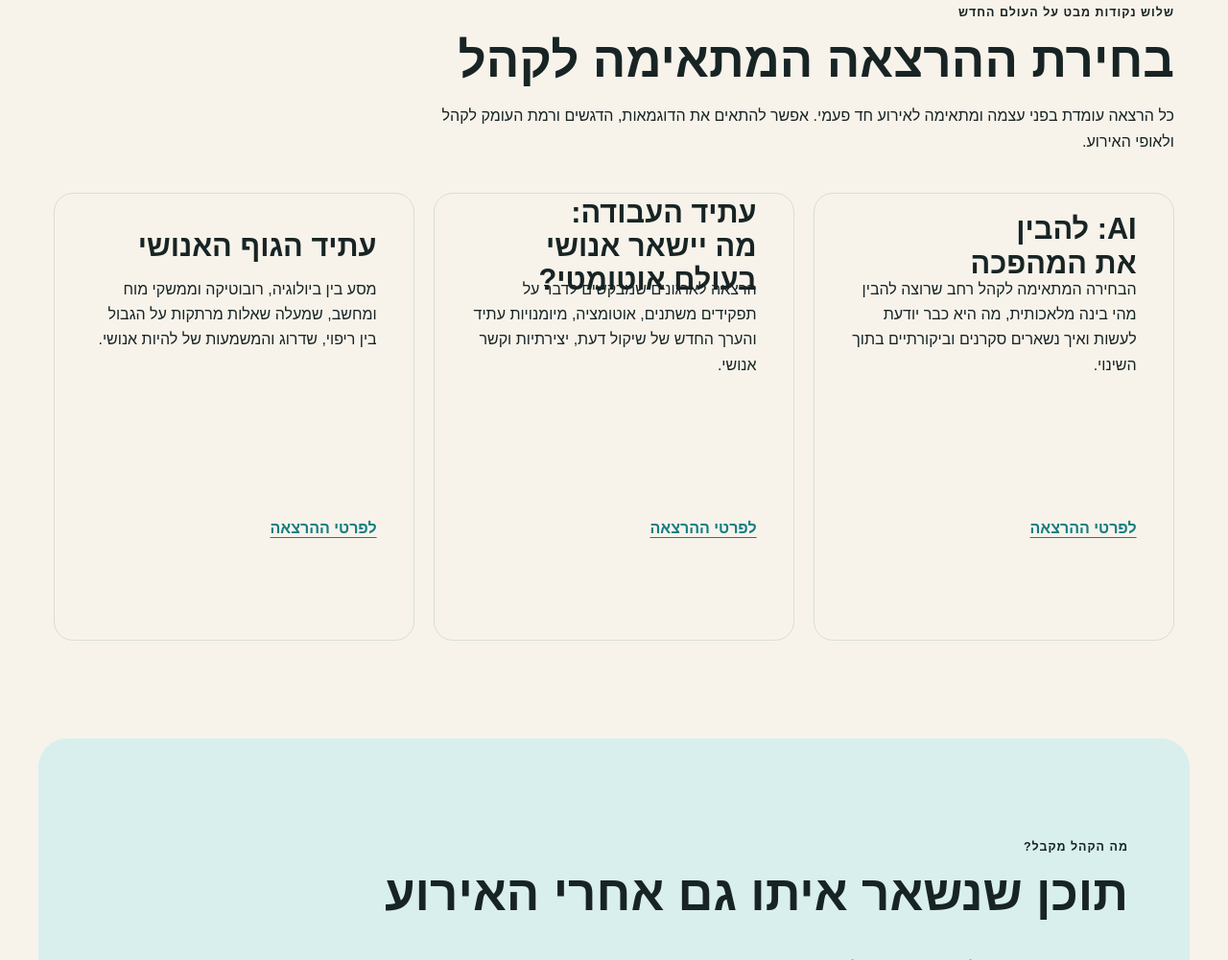
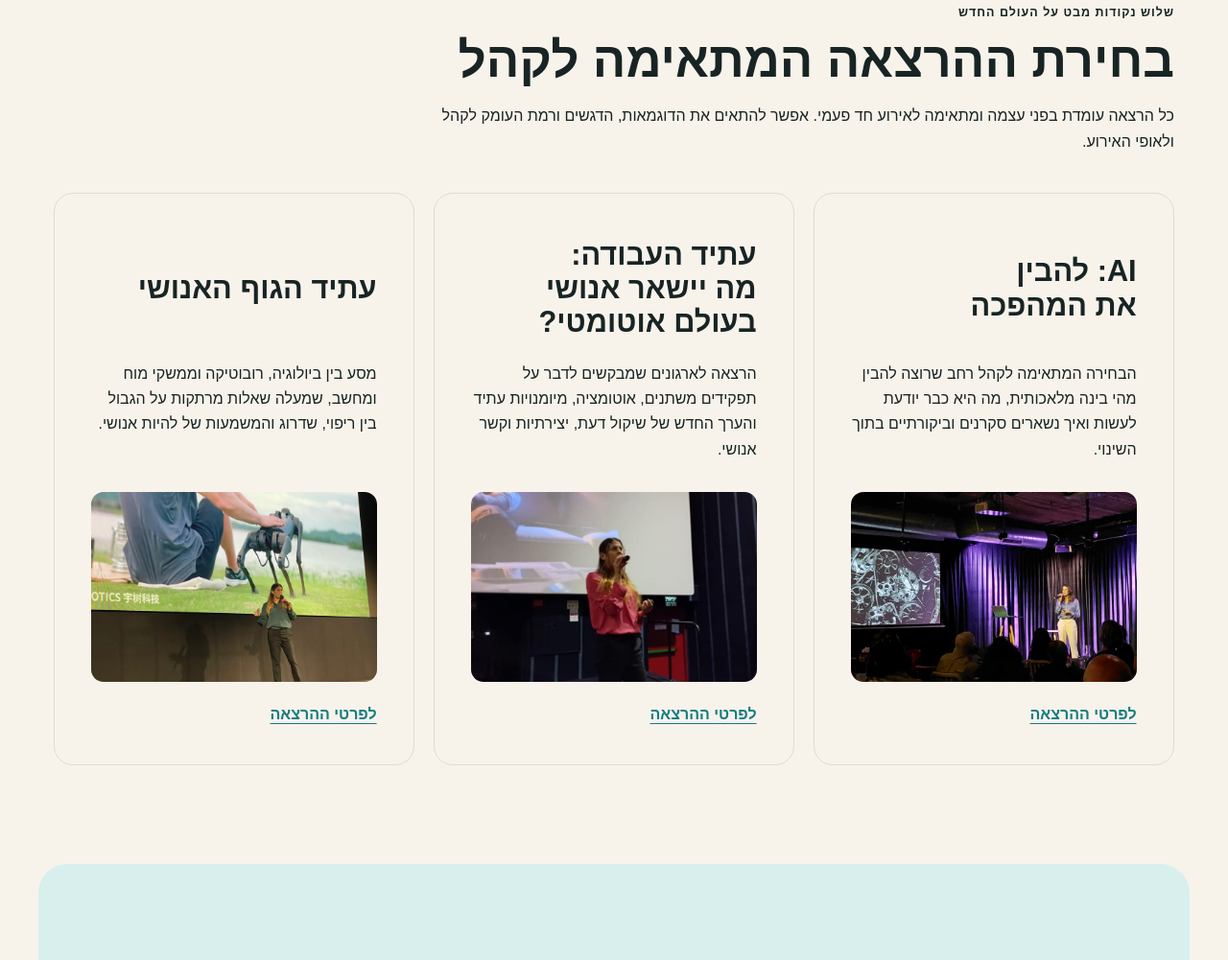
Before and after one commit to ronronlivneh-prog/ronronlivneh-prog.github.io, a plain HTML site: page ron-livneh/ai-lectures-for-organizations/index.html in a window 1280 px wide. Shown: the part 2118-3119 px from the top of the page at 96% size. Drawn offline with Linux system fonts and the light colour scheme.

Commit message:
fix: align Ron organization lecture cards

```diff
--- a/assets/css/styles.css
+++ b/assets/css/styles.css
@@ -338,7 +338,10 @@ blockquote footer { margin-block-start: 0.75rem; color: var(--muted); }
 .former-names { max-width: 55rem; margin-block-start: 2rem; padding-block-start: 1.5rem; border-block-start: 1px solid color-mix(in srgb, var(--ron) 30%, transparent); }
 .credibility-block { max-width: 55rem; margin-inline: auto; }
 .intent-hero__actions { display: flex; flex-wrap: wrap; gap: 1rem 1.4rem; align-items: center; margin-block-start: 1.75rem; }
-.intent-card-grid .content-card { min-height: 24rem; }
+.intent-card-grid .content-card {
+  grid-template-rows: minmax(7.5rem, auto) minmax(7.5rem, auto) auto 2rem;
+  min-height: 0;
+}
 .intent-card-grid .content-card h3 { margin-block-start: 0; }
 .intent-service-grid { grid-template-columns: repeat(3, minmax(0, 1fr)); }
 .intent-outcomes { max-width: min(78rem, calc(100% - 2rem)); margin-inline: auto; }
--- a/ron-livneh/ai-lectures-for-organizations/index.html
+++ b/ron-livneh/ai-lectures-for-organizations/index.html
@@ -45,9 +45,24 @@
     <section id="lectures" class="section">
       <div class="section-heading"><p class="eyebrow">שלוש נקודות מבט על העולם החדש</p><h2>בחירת ההרצאה המתאימה לקהל</h2><p>כל הרצאה עומדת בפני עצמה ומתאימה לאירוע חד פעמי. אפשר להתאים את הדוגמאות, הדגשים ורמת העומק לקהל ולאופי האירוע.</p></div>
       <div class="card-grid card-grid--three intent-card-grid">
-        <article class="content-card"><h3>AI: להבין את המהפכה</h3><p>הבחירה המתאימה לקהל רחב שרוצה להבין מהי בינה מלאכותית, מה היא כבר יודעת לעשות ואיך נשארים סקרנים וביקורתיים בתוך השינוי.</p><a class="text-link" href="/ron-livneh/ai-understand-the-revolution/">לפרטי ההרצאה</a></article>
-        <article class="content-card"><h3>עתיד העבודה: מה יישאר אנושי בעולם אוטומטי?</h3><p>הרצאה לארגונים שמבקשים לדבר על תפקידים משתנים, אוטומציה, מיומנויות עתיד והערך החדש של שיקול דעת, יצירתיות וקשר אנושי.</p><a class="text-link" href="/ron-livneh/future-of-work/">לפרטי ההרצאה</a></article>
-        <article class="content-card"><h3>עתיד הגוף האנושי</h3><p>מסע בין ביולוגיה, רובוטיקה וממשקי מוח ומחשב, שמעלה שאלות מרתקות על הגבול בין ריפוי, שדרוג והמשמעות של להיות אנושי.</p><a class="text-link" href="/ron-livneh/future-of-the-human-body/">לפרטי ההרצאה</a></article>
+        <article class="content-card">
+          <h3>AI: להבין את המהפכה</h3>
+          <p>הבחירה המתאימה לקהל רחב שרוצה להבין מהי בינה מלאכותית, מה היא כבר יודעת לעשות ואיך נשארים סקרנים וביקורתיים בתוך השינוי.</p>
+          <img class="lecture-card__image" src="/assets/images/lectures/ai-revolution.jpg?v=20261117" alt="רון ליבנה מרצה מול קהל על בינה מלאכותית" width="1600" height="1067" loading="lazy">
+          <a class="text-link" href="/ron-livneh/ai-understand-the-revolution/">לפרטי ההרצאה</a>
+        </article>
+        <article class="content-card">
+          <h3>עתיד העבודה: מה יישאר אנושי בעולם אוטומטי?</h3>
+          <p>הרצאה לארגונים שמבקשים לדבר על תפקידים משתנים, אוטומציה, מיומנויות עתיד והערך החדש של שיקול דעת, יצירתיות וקשר אנושי.</p>
+          <img class="lecture-card__image" src="/assets/images/lectures/future-of-work.jpg?v=20261117" alt="רון ליבנה מרצה על עתיד העבודה" width="1600" height="1067" loading="lazy">
+          <a class="text-link" href="/ron-livneh/future-of-work/">לפרטי ההרצאה</a>
+        </article>
+        <article class="content-card">
+          <h3>עתיד הגוף האנושי</h3>
+          <p>מסע בין ביולוגיה, רובוטיקה וממשקי מוח ומחשב, שמעלה שאלות מרתקות על הגבול בין ריפוי, שדרוג והמשמעות של להיות אנושי.</p>
+          <img class="lecture-card__image" src="/assets/images/lectures/future-human-body.jpg?v=20261117" alt="רון ליבנה מרצה על רובוטיקה ועתיד הגוף" width="1600" height="1067" loading="lazy">
+          <a class="text-link" href="/ron-livneh/future-of-the-human-body/">לפרטי ההרצאה</a>
+        </article>
       </div>
     </section>
     <section class="section takeaway intent-outcomes">
```
Also changed, not shown: tests/seo.test.mjs (+15 -0 lines).
